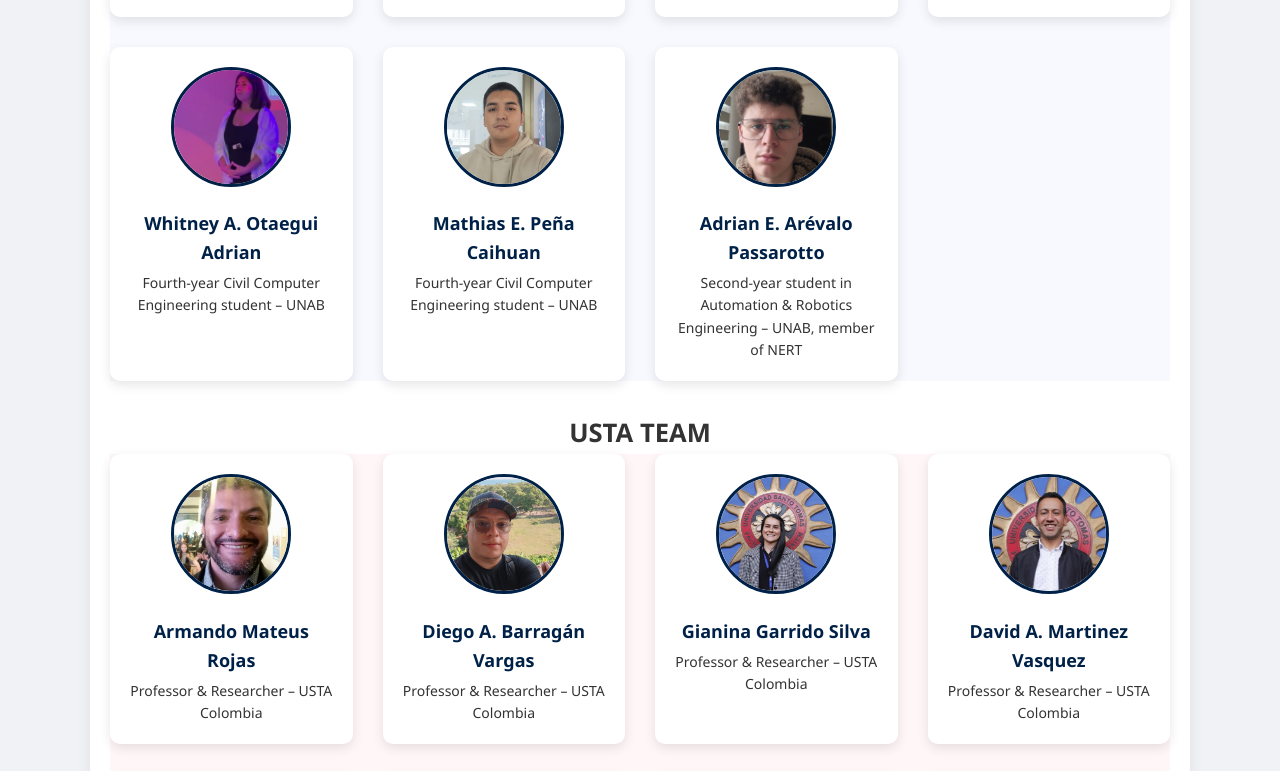
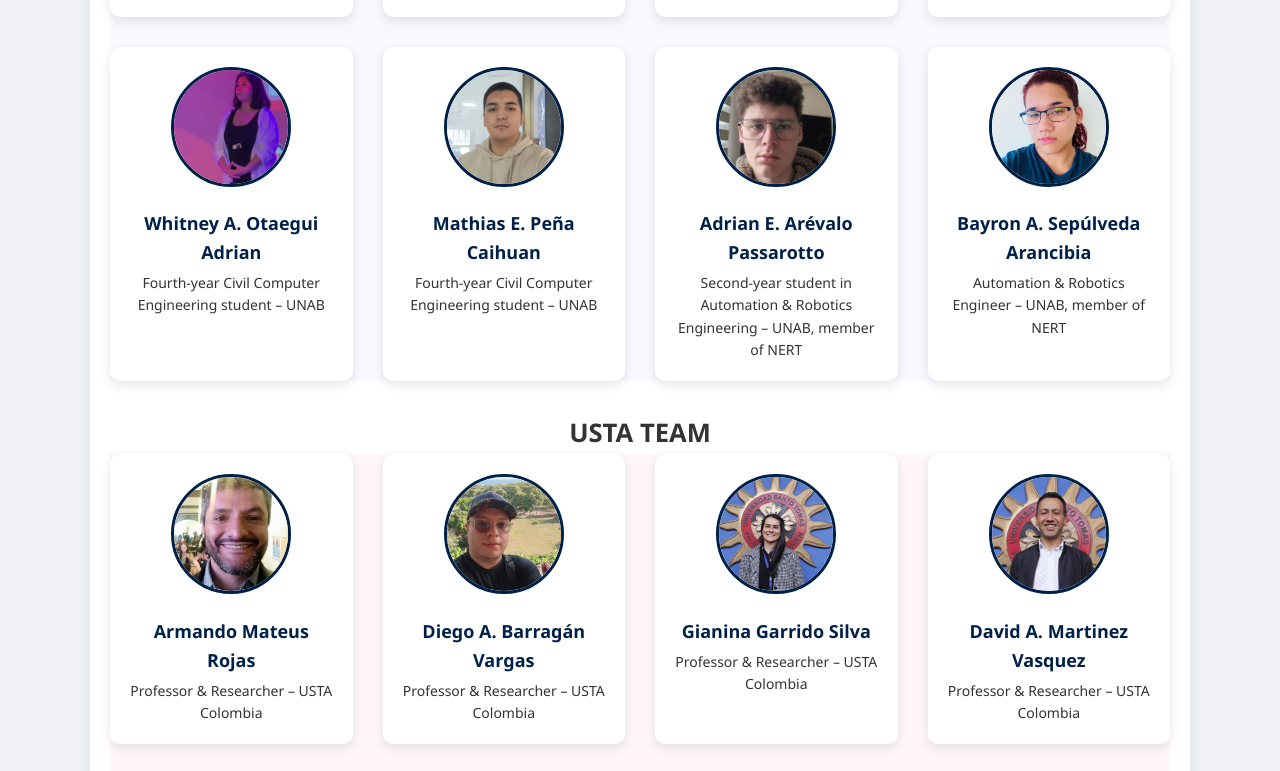
Before and after one commit to AndesRobot/AndresRobotTeam, a plain HTML site: page index.html in a window 1280 px wide. Shown: the part 3775-4546 px from the top of the page. Drawn offline with nearby package versions, Linux system fonts and the light colour scheme.

Commit message:
Ingreso Iori

```diff
--- a/index.html
+++ b/index.html
@@ -179,6 +179,11 @@
       <h3>Adrian E. Arévalo Passarotto</h3>
       <p>Second-year student in Automation &amp; Robotics Engineering – UNAB, member of NERT</p>
     </div>
+    <div class="card">
+      <img src="pagina/img/members/iori.jpeg" alt="Adrian" />
+      <h3>Bayron A. Sepúlveda Arancibia</h3>
+      <p>Automation &amp; Robotics Engineer – UNAB, member of NERT</p>
+    </div>
   </div>
   <h3 class="subteam">USTA TEAM</h3>
   <div class="grid-miembros usta-team">
```
Also changed, not shown: pagina/img/members/iori.jpeg (added).
